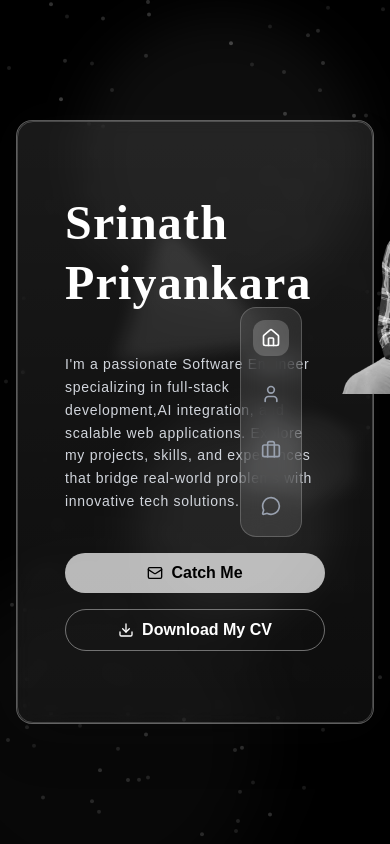
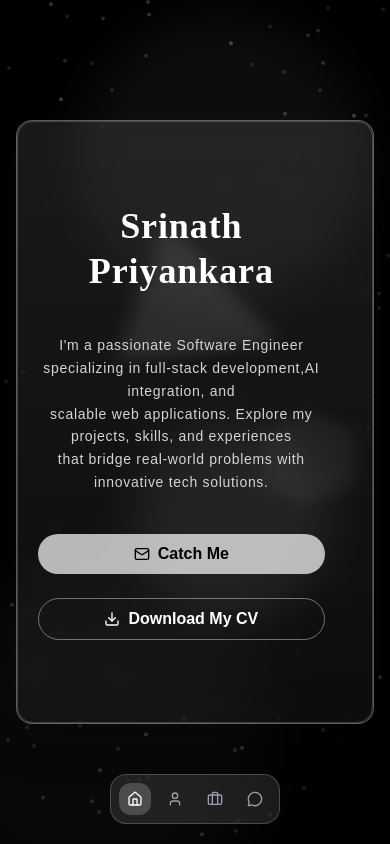
Before and after one commit to Priyankara2003/portfolio-v1, a Next.js app: page / in a window 390 px wide. Built offline with nearby package versions, Linux system fonts and the light colour scheme; a web font is replaced by a local one.

Commit message:
refactor : optimize hhomepage for mobile view

```diff
--- a/app/layout.tsx
+++ b/app/layout.tsx
@@ -20,8 +20,9 @@ const geistMono = Geist_Mono({
 });
 
 export const metadata: Metadata = {
-  title: "Create Next App",
-  description: "Generated by create next app",
+  title: "Srinath Priyankara - Portfolio",
+  description: "Software Engineer specializing in full-stack development, AI integration, and scalable web applications",
+  viewport: "width=device-width, initial-scale=1, maximum-scale=1, user-scalable=no",
 };
 
 export default function RootLayout({
@@ -31,6 +32,9 @@ export default function RootLayout({
 }>) {
   return (
     <html lang="en">
+      <head>
+        <meta name="viewport" content="width=device-width, initial-scale=1, maximum-scale=1, user-scalable=no" />
+      </head>
       <body
         className={`${geistSans.variable} ${geistMono.variable} ${lexendZetta.variable} antialiased`}
       >
--- a/app/page.tsx
+++ b/app/page.tsx
@@ -146,21 +146,21 @@ export default function Portfolio() {
         ))}
       </div>
 
-      {/* Vertical Navigation Bar - Right Side */}
+      {/* Navigation Bar - Bottom for Mobile, Right for Desktop */}
       <motion.nav
-        initial={{ opacity: 0, x: 20 }}
-        animate={{ opacity: 1, x: 0 }}
+        initial={{ opacity: 0, y: 20 }}
+        animate={{ opacity: 1, y: 0 }}
         transition={{ duration: 0.6 }}
-        className="fixed right-22 top-1/2 -translate-y-1/2 z-50"
+        className="fixed bottom-5 left-1/2 -translate-x-1/2 md:bottom-auto md:left-auto md:right-22 md:top-1/2 md:-translate-y-1/2 md:translate-x-0 z-50"
       >
-        <div className="bg-white/10 backdrop-blur-md border border-white/20 rounded-2xl p-3 flex flex-col gap-5 w-auto">
+        <div className="bg-white/10 backdrop-blur-md border border-white/20 rounded-2xl p-2 md:p-3 flex flex-row md:flex-col gap-2 md:gap-5 w-auto">
           {navItems.map((item) => {
             const Icon = item.icon;
             return (
               <motion.button
                 key={item.id}
                 onClick={() => setActiveSection(item.id)}
-                className={`flex items-center justify-center p-2 rounded-xl transition-all duration-300 ${
+                className={`flex items-center justify-center p-2 md:p-2 rounded-xl transition-all duration-300 ${
                   activeSection === item.id
                     ? "bg-white/20 text-white"
                     : "text-gray-400 hover:text-white hover:bg-white/10"
@@ -168,7 +168,7 @@ export default function Portfolio() {
                 whileHover={{ scale: 1.05 }}
                 whileTap={{ scale: 0.95 }}
               >
-                <Icon className="w-5 h-5" />
+                <Icon className="w-4 h-4 md:w-5 md:h-5" />
               </motion.button>
             );
           })}
--- a/components/home-content.tsx
+++ b/components/home-content.tsx
@@ -10,14 +10,14 @@ interface HomeContentProps {
 
 export default function HomeContent({ setActiveSection }: HomeContentProps) {
     return (
-      <div className="relative z-10 flex flex-column">
-        <div>
+      <div className="relative z-10 flex flex-column items-center ml-[-7vw] md:ml-[0vw] md:items-start">
+        <div className="text-center md:text-left">
         {/* Name - Large Typography matching reference */}
         <motion.h1
           initial={{ opacity: 0, y: 30 }}
           animate={{ opacity: 1, y: 0 }}
           transition={{ delay: 0.3, duration: 0.6 }}
-          className="text-5xl md:text-5xl lg:text-6xl font-bold text-white mb-10 leading-tight tracking-wide"
+          className="text-4xl md:text-start text-center md:text-5xl lg:text-6xl font-bold text-white mb-10 leading-tight tracking-wide"
           style={{ fontFamily: "Lexend Zetta" }}
         >
           Srinath
@@ -48,7 +48,7 @@ export default function HomeContent({ setActiveSection }: HomeContentProps) {
           initial={{ opacity: 0, y: 20 }}
           animate={{ opacity: 1, y: 0 }}
           transition={{ delay: 0.7, duration: 0.6 }}
-          className="flex flex-col sm:flex-row gap-4"
+          className="flex flex-col sm:flex-row gap-6 md:gap-4"
         >
           <motion.button
             whileHover={{ scale: 1.02 }}
@@ -71,7 +71,7 @@ export default function HomeContent({ setActiveSection }: HomeContentProps) {
         </motion.div>
         </div>
 
-        <div className="mt-[-7vh]">
+        <div className="mt-[-7vh] hidden lg:block">
           <img src="/hero.png" alt="" className="grayscale absolute w-250 h-auto" />
         </div>
       </div>
```
